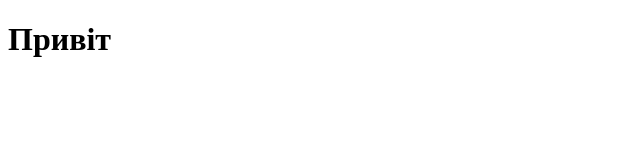
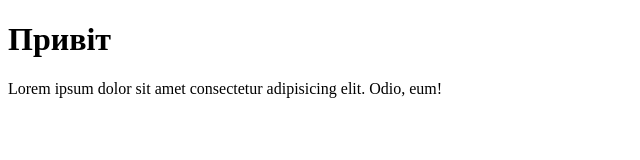
Before and after one commit to Alina-ps/Tutorial, a plain HTML site: page index.html in a window 1280 px wide. Shown: the whole page, without its empty margins (0-640 px from the left). Drawn offline with Linux system fonts and the light colour scheme.

Commit message:
added comments field

```diff
--- a/index.html
+++ b/index.html
@@ -7,5 +7,8 @@
 </head>
 <body>
     <h1>Привіт</h1>
+    <!-- якщо не знаєш який текст поставити в тег p то можна використати код lorem10 і натиснути таб і тоді сгенеруються рандомний текст із 10 слів, можна написати більше чи менше -->
+    <!-- щоб створити коментар треба нажати ctrl + / -->
+    <p>Lorem ipsum dolor sit amet consectetur adipisicing elit. Odio, eum!</p>
 </body>
 </html>
```
